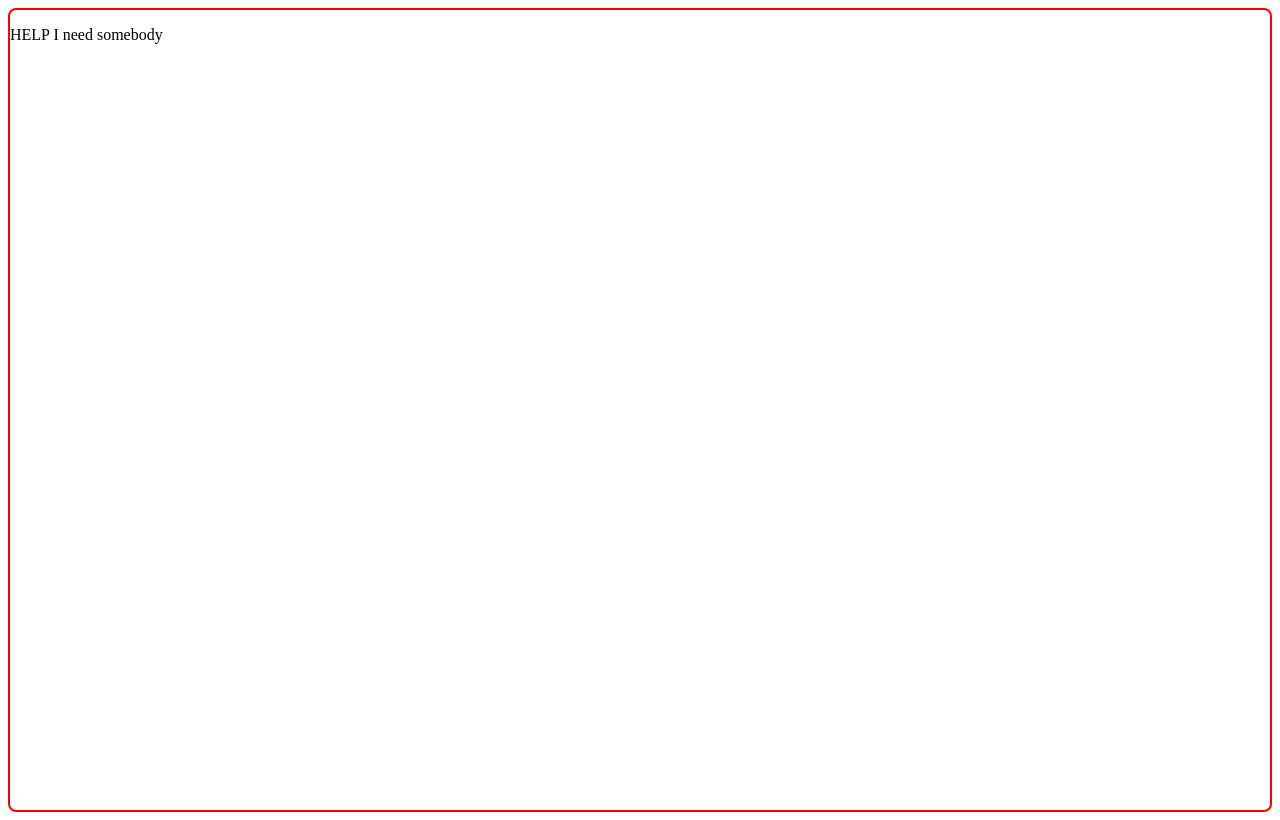
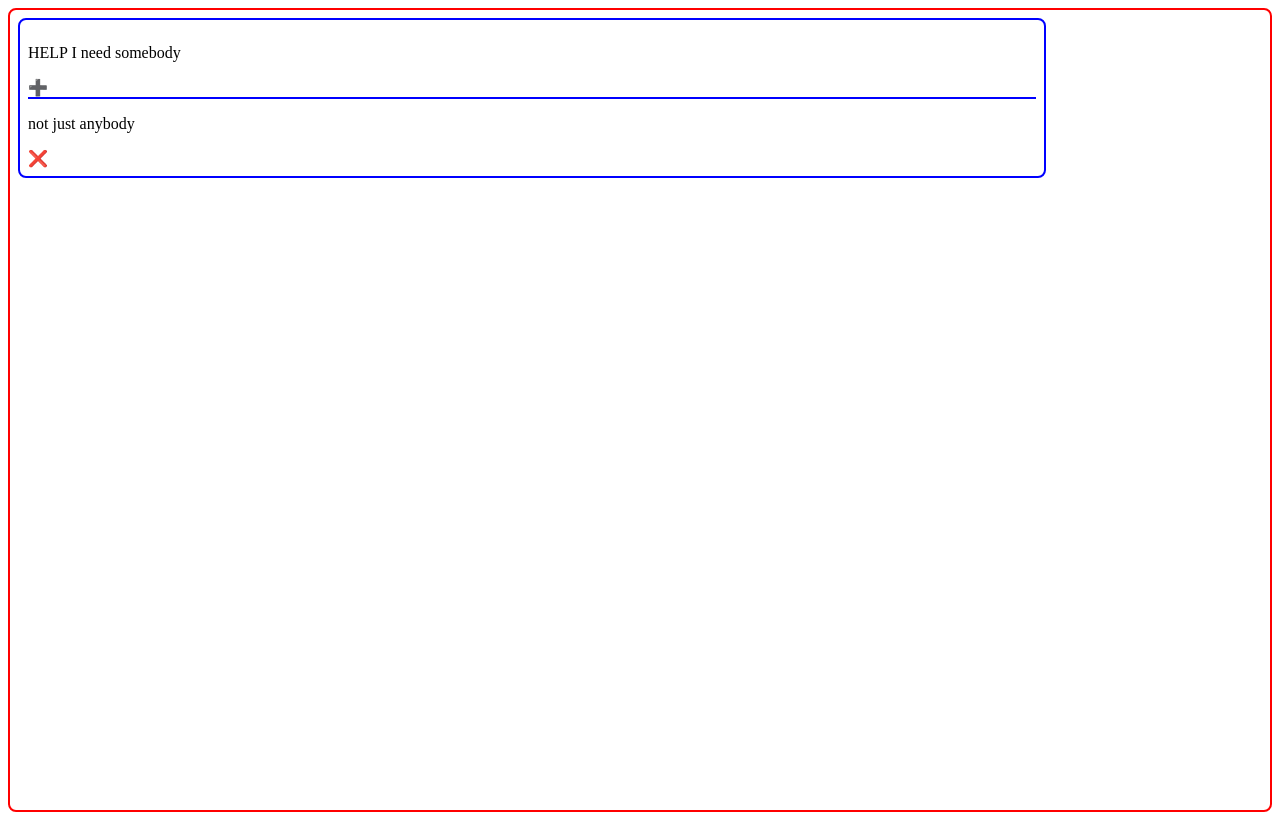
Before and after one commit to agoldhammer/helppage, a SvelteKit app: page / in a window 1280 px wide. Built offline with nearby package versions, Linux system fonts and the light colour scheme.

Commit message:
added open/close icons

```diff
--- a/src/components/HelpCtr.svelte
+++ b/src/components/HelpCtr.svelte
@@ -1,5 +1,17 @@
+<script lang="ts">
+</script>
+
 <div class="help-ctr">
-  <p>HELP I need somebody</p>
+  <div class="help-card">
+    <div class="help-card-top">
+      <p>HELP I need somebody</p>
+      <span class="open">&#10133; </span>
+    </div>
+    <div class="help-card-btm">
+      <p>not just anybody</p>
+      <span class="close">&#10060;</span>
+    </div>
+  </div>
 </div>
 
 <style>
@@ -8,4 +20,16 @@
     border: 2px solid red;
     border-radius: 8px;
   }
+
+  .help-card {
+    padding: 8px;
+    margin: 8px;
+    width: 80%;
+    border: 2px solid blue;
+    border-radius: 8px;
+  }
+
+  .help-card-top {
+    border-bottom: 2px solid blue;
+  }
 </style>
```
